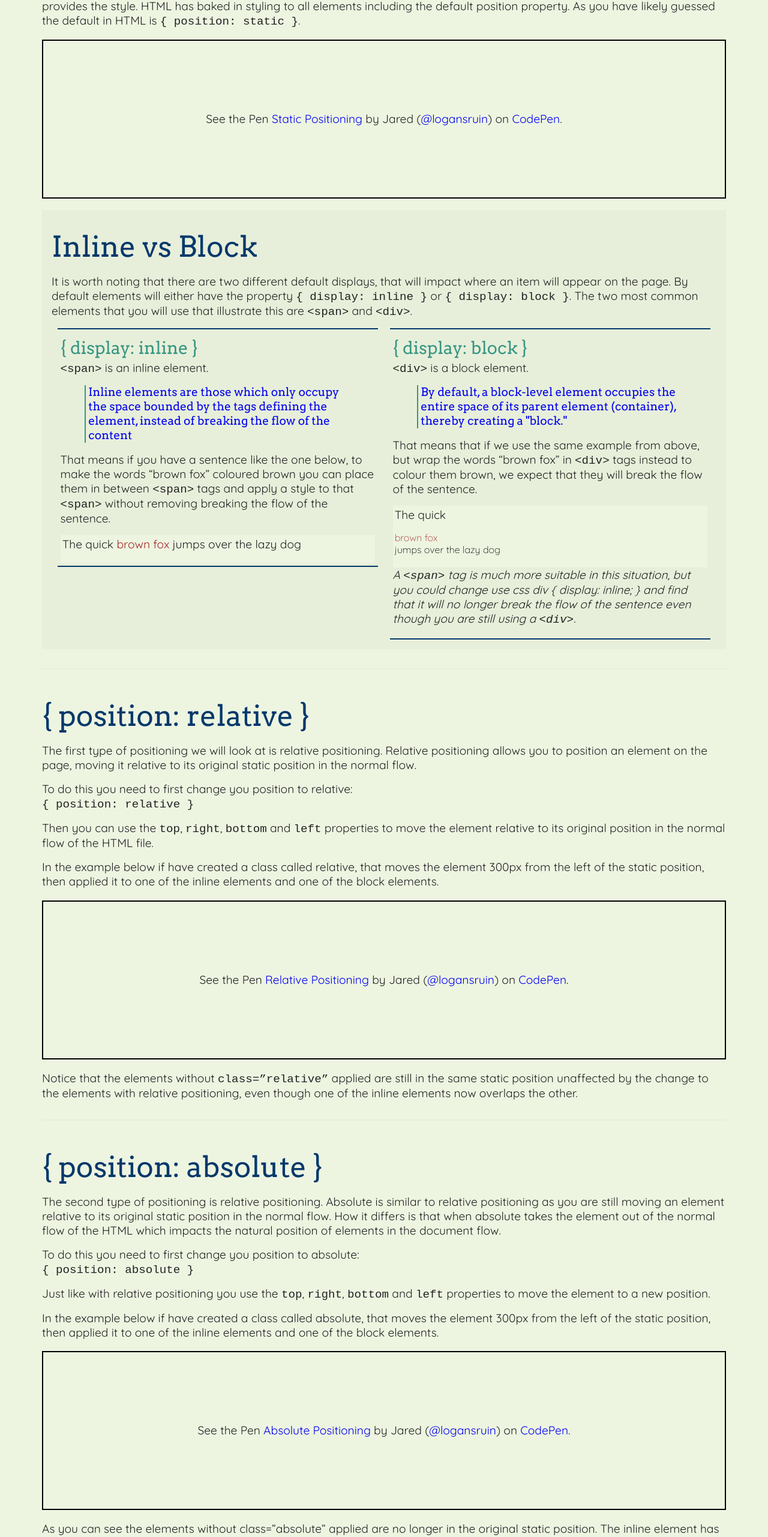
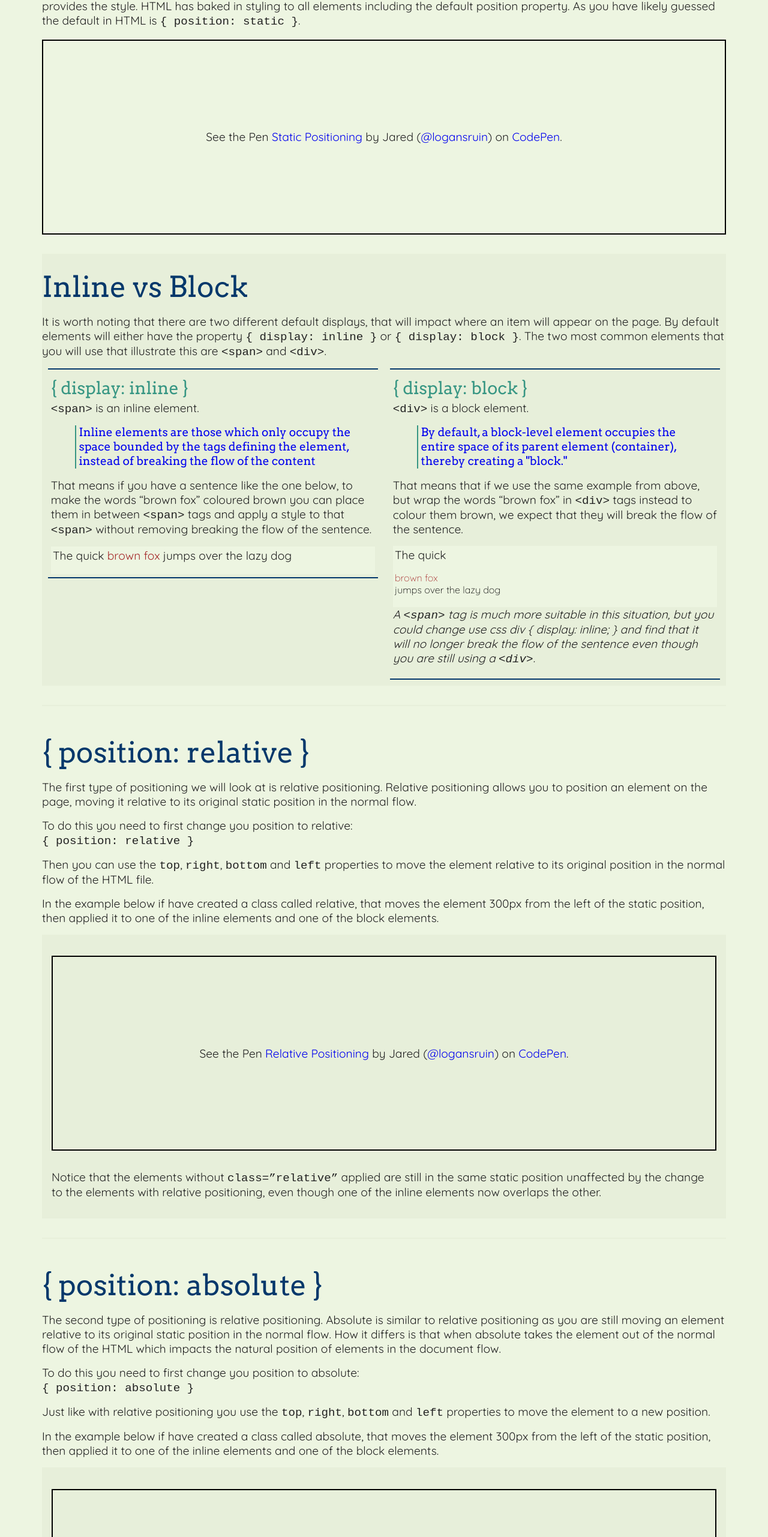
Before and after one commit to LogansRuin/loganruin.github.io, a plain HTML site: page blog/sprint2-technical.html in a window 1280 px wide. Shown: the part 901-3463 px from the top of the page at 60% size. Drawn offline with Linux system fonts and the light colour scheme; a script that the page names is missing.

Commit message:
style codepen sections

```diff
--- a/blog/sprint2-technical.css
+++ b/blog/sprint2-technical.css
@@ -16,12 +16,11 @@
 		padding: 0.2rem;
 	}
 
-/*Content specific*/
-	#inline-vs-block{
-		margin: 1rem 0;
-		padding: 1rem;
-		background-color: #e7efda;
+	.codepen{
+		margin-top: 1rem;
+		margin-bottom: 2rem;
 	}
 
+/*Content specific*/
 	#brown-fox{
 		color: brown;
--- a/blog/sprint2-technical.html
+++ b/blog/sprint2-technical.html
@@ -47,15 +47,17 @@
 						</p>
 
 						<!-- Codepen start -->
-						<p class="codepen" data-height="265" data-theme-id="0" data-default-tab="html,result" data-user="logansruin" data-slug-hash="vMVxXy" style="height: 265px; box-sizing: border-box; display: flex; align-items: center; justify-content: center; border: 2px solid black; margin: 1em 0; padding: 1em;" data-pen-title="Static Positioning">
+						<div class="codepen">
+							<p class="codepen" data-height="325" data-theme-id="0" data-default-tab="html,result" data-user="logansruin" data-slug-hash="vMVxXy" style="height: 325px; box-sizing: border-box; display: flex; align-items: center; justify-content: center; border: 2px solid black; margin: 1em 0; padding: 1em;" data-pen-title="Static Positioning">
 							<span>See the Pen <a href="https://codepen.io/logansruin/pen/vMVxXy/">
 							Static Positioning</a> by Jared (<a href="https://codepen.io/logansruin">@logansruin</a>)
 							on <a href="https://codepen.io">CodePen</a>.</span>
 							</p>
 							<script async src="https://static.codepen.io/assets/embed/ei.js"></script>
+						</div>
 						<!-- Codepen end -->
 
-						<aside class="row" id="inline-vs-block">
+						<aside class="row">
 							<h2>Inline vs Block</h2>
 							<p>
 								It is worth noting that there are two different default displays, that will impact where an item will appear on the page. By default elements will either have the property <span class="code">{ display: inline }</span> or <span class="code">{ display: block }</span>. The two most common elements that you will use that illustrate this are <span class="code">&lt;span&gt;</span> and <span class="code">&lt;div&gt;</span>.
@@ -119,18 +121,22 @@
 							In the example below if have created a class called relative, that moves the element 300px from the left of the static position, then applied it to one of the inline elements and one of the block elements.
 						</p>
 
+						<aside>
 							<!-- Codepen start -->
-						<p class="codepen" data-height="265" data-theme-id="0" data-default-tab="html,result" data-user="logansruin" data-slug-hash="mgzwyZ" style="height: 265px; box-sizing: border-box; display: flex; align-items: center; justify-content: center; border: 2px solid black; margin: 1em 0; padding: 1em;" data-pen-title="Relative Positioning">
+							<div class="codepen">
+								<p class="codepen" data-height="325" data-theme-id="0" data-default-tab="html,result" data-user="logansruin" data-slug-hash="mgzwyZ" style="height: 325px; box-sizing: border-box; display: flex; align-items: center; justify-content: center; border: 2px solid black; margin: 1em 0; padding: 1em;" data-pen-title="Relative Positioning">
 								<span>See the Pen <a href="https://codepen.io/logansruin/pen/mgzwyZ/">
 								Relative Positioning</a> by Jared (<a href="https://codepen.io/logansruin">@logansruin</a>)
 								on <a href="https://codepen.io">CodePen</a>.</span>
 								</p>
 								<script async src="https://static.codepen.io/assets/embed/ei.js"></script>
+							</div>
 							<!-- Codepen end -->
 
 							<p>
 								Notice that the elements without <span class="code">class=”relative”</span> applied are still in the same static position unaffected by the change to the elements with relative positioning, even though one of the inline elements now overlaps the other.
 							</p>
+						</aside>
 					</div>
 				</div>
 
@@ -151,18 +157,22 @@
 							In the example below if have created a class called absolute, that moves the element 300px from the left of the static position, then applied it to one of the inline elements and one of the block elements.
 						</p>
 
+						<aside>
 							<!-- Codepen start -->
-						<p class="codepen" data-height="265" data-theme-id="0" data-default-tab="html,result" data-user="logansruin" data-slug-hash="bJmRrB" style="height: 265px; box-sizing: border-box; display: flex; align-items: center; justify-content: center; border: 2px solid black; margin: 1em 0; padding: 1em;" data-pen-title="Absolute Positioning">
+							<div class="codepen">
+								<p class="codepen" data-height="325" data-theme-id="0" data-default-tab="html,result" data-user="logansruin" data-slug-hash="bJmRrB" style="height: 325px; box-sizing: border-box; display: flex; align-items: center; justify-content: center; border: 2px solid black; margin: 1em 0; padding: 1em;" data-pen-title="Absolute Positioning">
 								<span>See the Pen <a href="https://codepen.io/logansruin/pen/bJmRrB/">
 								Absolute Positioning</a> by Jared (<a href="https://codepen.io/logansruin">@logansruin</a>)
 								on <a href="https://codepen.io">CodePen</a>.</span>
 								</p>
 								<script async src="https://static.codepen.io/assets/embed/ei.js"></script>
+							</div>
 							<!-- Codepen end -->
 
 							<p>
 								As you can see the elements without class=”absolute” applied are no longer in the original static position. The inline element has slipped left into void made by the repositioned inline element. Less noticeably the block element with the class applied has shifted down another 10px which I assume has something to do with how vertical margins are applied differently when taken out of the normal flow.
 							</p>
+						</aside>
 					</div>
 				</div>
 
@@ -185,19 +195,25 @@
 						<p>
 							In the example below if have created a class called fixed, that moves the element 300px from the left of the static position, then applied it to one of the inline elements and one of the block elements.
 						</p>
+						<div>
 
+						</div>
+						<aside>
 							<!-- Codepen start -->
-						<p class="codepen" data-height="265" data-theme-id="0" data-default-tab="html,result" data-user="logansruin" data-slug-hash="zXmzRJ" style="height: 265px; box-sizing: border-box; display: flex; align-items: center; justify-content: center; border: 2px solid black; margin: 1em 0; padding: 1em;" data-pen-title="Fixed Positioning">
+							<div class="codepen">
+								<p class="codepen" data-height="325" data-theme-id="0" data-default-tab="html,result" data-user="logansruin" data-slug-hash="zXmzRJ" style="height: 325px; box-sizing: border-box; display: flex; align-items: center; justify-content: center; border: 2px solid black; margin: 1em 0; padding: 1em;" data-pen-title="Fixed Positioning">
 								<span>See the Pen <a href="https://codepen.io/logansruin/pen/zXmzRJ/">
 								Fixed Positioning</a> by Jared (<a href="https://codepen.io/logansruin">@logansruin</a>)
 								on <a href="https://codepen.io">CodePen</a>.</span>
 								</p>
 								<script async src="https://static.codepen.io/assets/embed/ei.js"></script>
+							</div>
 							<!-- Codepen end -->
 
 							<p>
 								Take note that when you scroll this example the elements with fixed positioning do not move, it is almost as if they are stuck to your screen, the other elements move freely as you would expect to happen in a normal document flow.
 							</p>
+						</aside>
 					</div>
 				</div>
 			</article>
--- a/styles/main.css
+++ b/styles/main.css
@@ -308,6 +308,12 @@
 		color: var(--white-green);
 	}
 
+	aside{
+		margin: 1rem 0;
+		padding: 1rem;
+		background-color: #e7efda;
+	}
+
 	.blog-listing{
 		border-top: 2px solid var(--sea-water-blue);
 		border-bottom: 2px solid var(--white-green);
```
Lines whose indentation alone changed are shown as unchanged.
